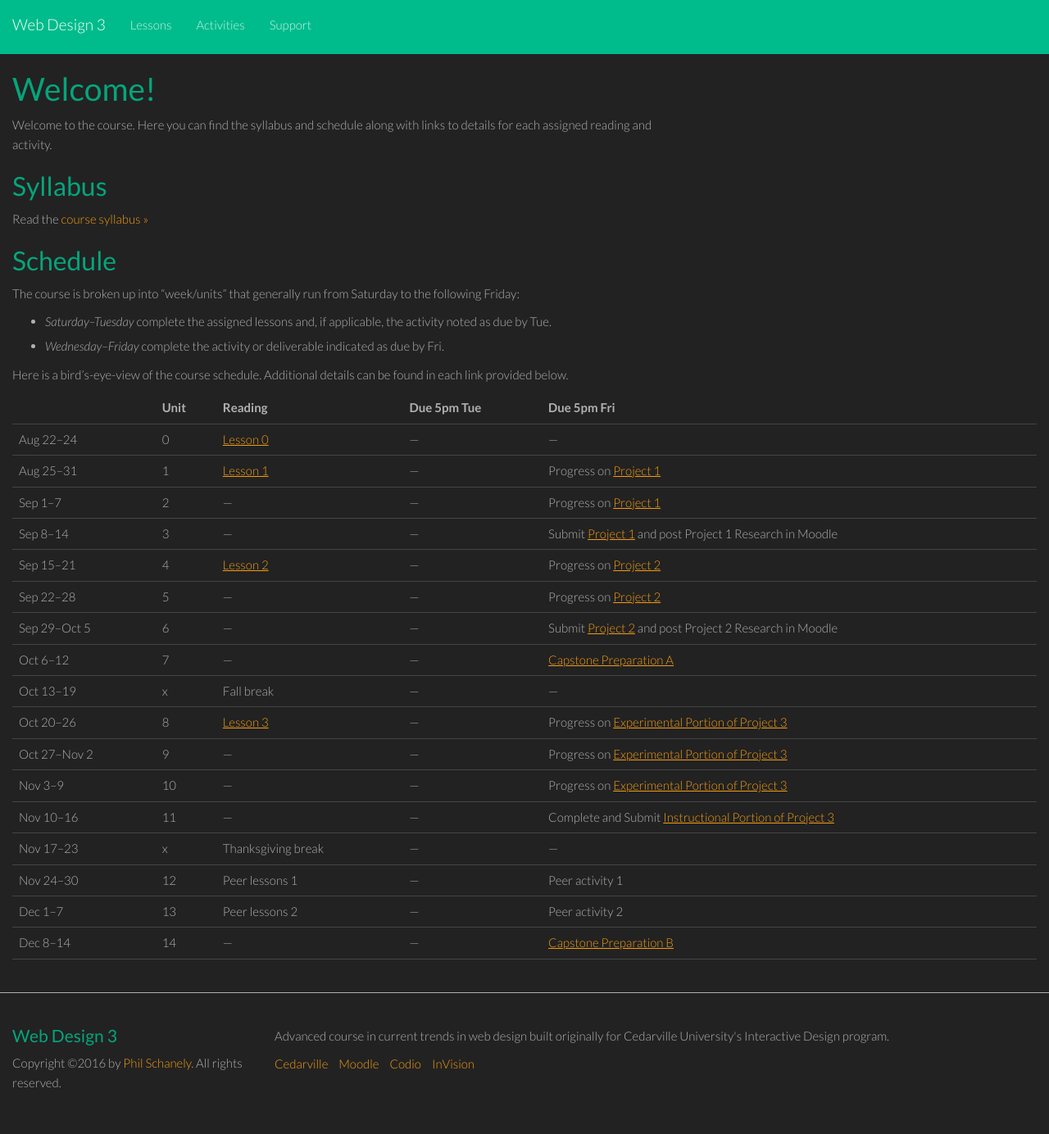
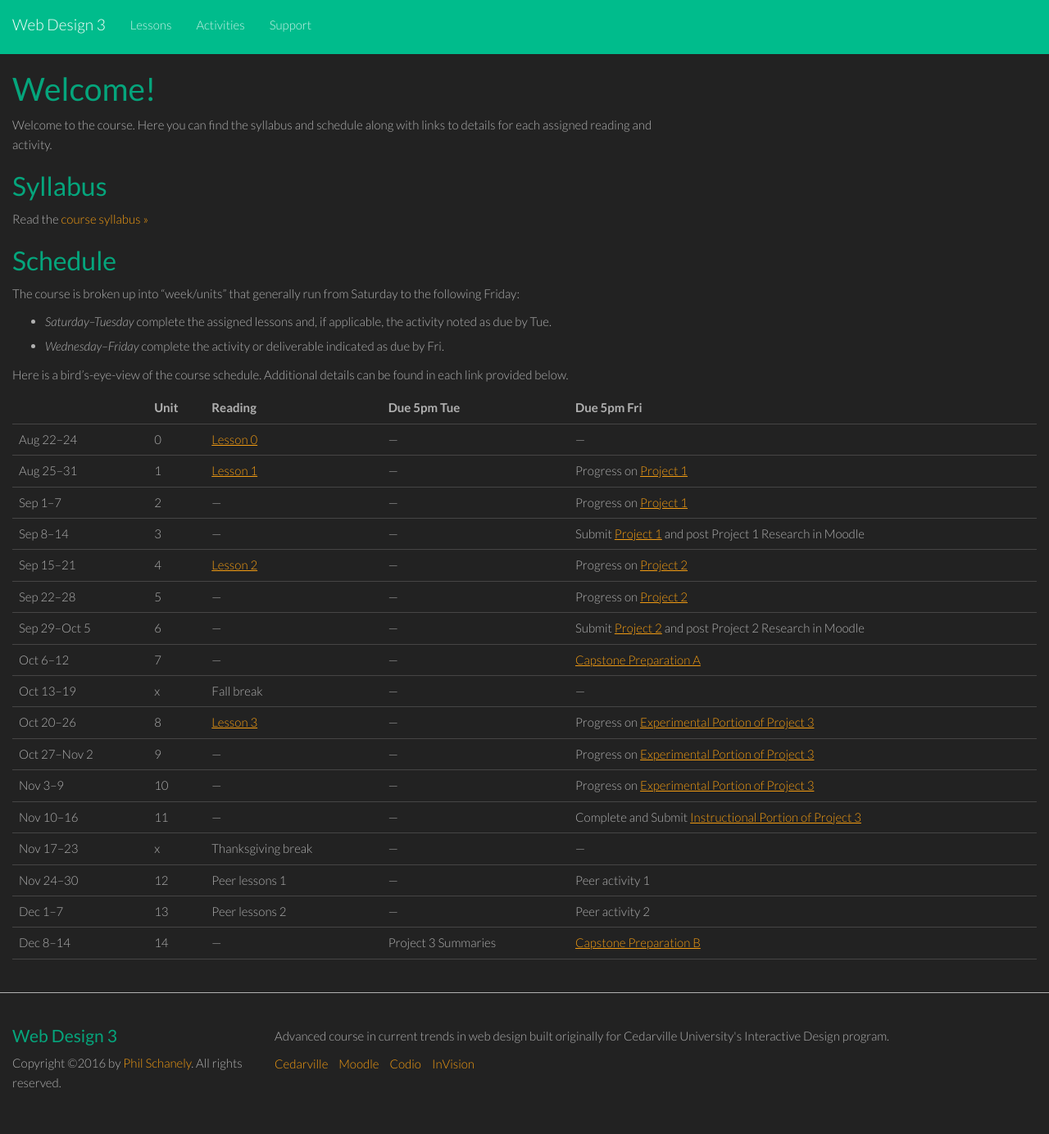
Before and after one commit to philschanely/course-web3, a Jekyll site: the page built from index.md, in a window 1280 px wide. Shown: the whole page at 82% size. Built offline with Jekyll 4.4.1, drawn with Linux system fonts in a browser that asks for light colours.

Commit message:
Schedule update

```diff
--- a/index.md
+++ b/index.md
@@ -35,7 +35,7 @@ Here is a bird's-eye-view of the course schedule. Additional details can be foun
 | Nov 17--23    | x    | Thanksgiving break | ---         | ---             |
 | Nov 24--30    | 12   | Peer lessons 1     | ---         | Peer activity 1 |
 | Dec 1--7      | 13   | Peer lessons 2     | ---         | Peer activity 2 |
-| Dec 8--14     | 14   | ---                | ---         | [Capstone Preparation B][cp-b] |
+| Dec 8--14     | 14   | ---                | Project 3 Summaries | [Capstone Preparation B][cp-b] |
 
 
 [l0]: /lessons/00-introduction.html
```
